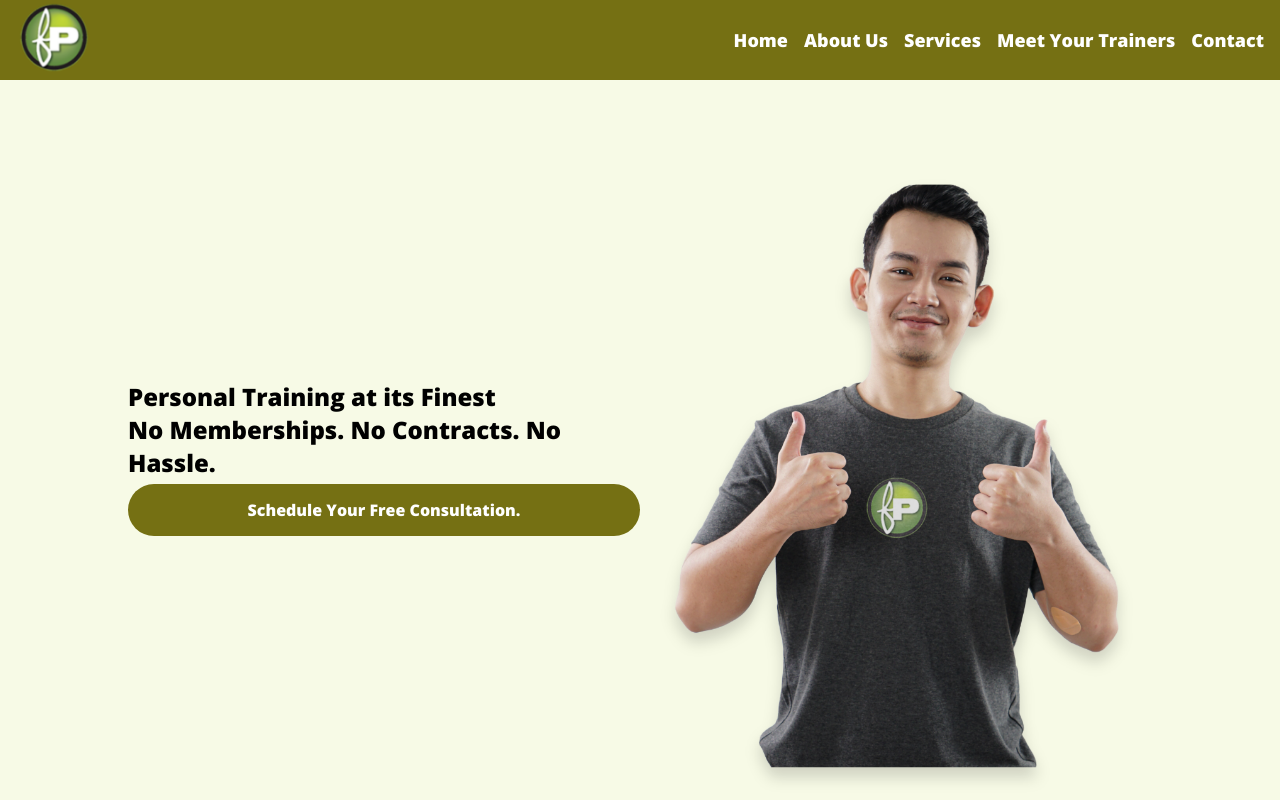
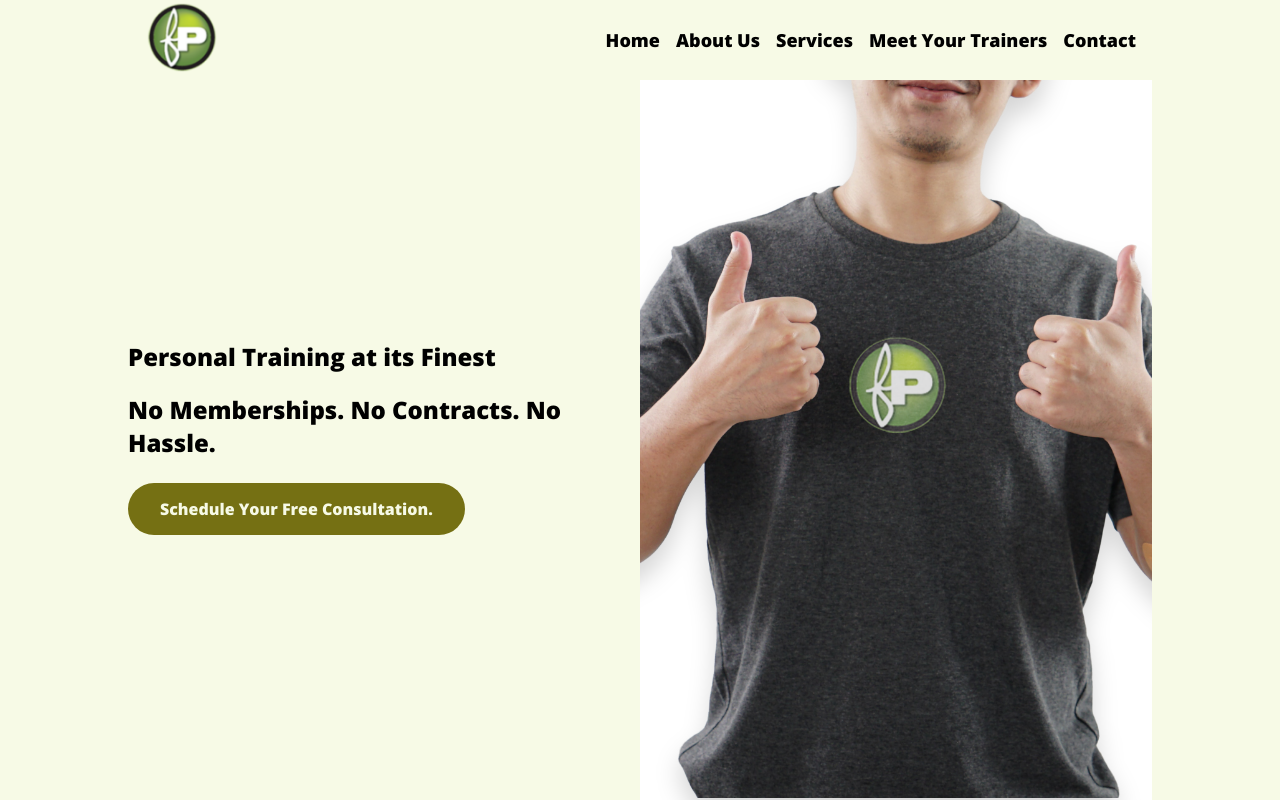
Before and after one commit to Gary-Jaiven/public-fitness-plus-frontend, a Next.js app: page / in a window 1280 px wide. Shown: the top 800 px of the page. Built offline with nearby package versions, Linux system fonts and the light colour scheme.

Commit message:
updated hero and made header conditional

```diff
--- a/components/Hero.js
+++ b/components/Hero.js
@@ -1,29 +1,27 @@
-import styles from '../styles/Hero.module.css'
+import styles from '../styles/Hero2.module.css'
 import Image from 'next/image'
 
 export default function Hero() {
   return (
-    <>
       <section className={styles.hero_container}>
-        <div className={styles.hero_centered_columns}>
-          <div className={styles.hero_text_container}>
-            <div className={styles.hero_text_content}>
+        <div className={styles.hero_content}>
+            <div className={styles.hero_copy}>
+              <div>
                 <h1 className={styles.title}>Personal Training at its Finest</h1>
                 <h1 className={styles.subtitle}>No Memberships. No Contracts. No Hassle.</h1>
                 <button className={styles.hero_button}>Schedule Your Free Consultation.</button>
               </div>
             </div>
             <div className={styles.hero_image_container}>
-            <Image src="/fitnes-plus-hero.png"
+              {/* <Image src="/fitnes-plus-hero.png"
                 width="814"
                 height="999"
                 alt="Fitness Plus"
+                className={styles.hero_image}
                 layout="responsive"
-              className={styles.heroImg}
-            />
+              />  */}
             </div>
         </div>
       </section>
-    </>
   )
 }
--- a/components/Navbar.js
+++ b/components/Navbar.js
@@ -1,12 +1,19 @@
 import Link from 'next/link'
 import Image from 'next/image'
 import styles from '../styles/Header.module.css'
+import { useRouter } from 'next/router'
 
 
 export default function Navbar(){
+    const router = useRouter()
 
-
-    return <nav className={styles.nav}>
+    return <nav
+        className={styles.nav}
+        style={{
+            backgroundColor: router.pathname === '/' ? '#F7FAE6' : '#757013',
+            color: router.pathname === '/' ? 'black' : 'white'
+        }}
+    >
         <Link href = "/" className="siteLogo"><a><Image src={"/fitnessPlusCircleLogo-web.png"} alt="Fitness Plus Logo" width={75} height={75}/></a></Link>
         <ul>
             <li>
--- a/components/header.js
+++ b/components/header.js
@@ -1,9 +1,20 @@
 import Navbar from './Navbar'
+import styles from '../styles/Header.module.css'
+import { useRouter } from 'next/router'
+
 
 export default function Navigation() {
+  const router = useRouter()
+
   return (
-    <>
+    <div
+    className={
+      styles.header
+    }
+    style={{
+      backgroundColor: router.pathname === '/' ? '#F7FAE6' : '#757013'
+    }}>
       <Navbar />
-    </>
+    </div>
   )
 }
--- a/styles/Header.module.css
+++ b/styles/Header.module.css
@@ -1,3 +1,8 @@
+.header {
+  display: grid;
+  justify-content: center;
+}
+
 .nav {
     color: white;
     display: flex;
@@ -5,7 +10,7 @@
     align-items: center;
     gap: 2rem;
     padding: 1rem;
-    width: 100vw;
+    width: 80vw;
     top:0;
     height: 10vh;
     font-family: Open Sans;
--- a/styles/Hero.module.css
+++ b/styles/Hero.module.css
@@ -14,18 +14,18 @@
 
   .hero_text_container {
     display: grid;
-    align-items: center;
+    align-content: center;
     justify-content: center;
   }
 
   .hero_text_content {
     display: grid;
-    justify-content: end;
-    height: 15vh;
+    /* justify-content: end; */
+    /* height: 15vh; */
   }
 
-  .hero_text_content h1 {
-    margin: 0px;
+  .hero_text_content .title {
+    font-size: 3rem;
   }
 
   .hero_image_container {
--- /dev/null
+++ b/styles/Hero2.module.css
@@ -0,0 +1,46 @@
+.hero_container {
+    display: grid;
+    grid-template-columns: 1fr;
+    justify-items: center;
+    height: 90vh;
+    background-color: #F7FAE6;
+}
+
+.hero_content {
+    display: grid;
+    grid-template-columns: repeat(2, 1fr);
+    width: 80vw;
+}
+
+.hero_copy {
+    display:grid;
+    align-items: center;
+}
+
+.hero_image_container {
+    display: grid;
+    height: 100%;
+    background-image: url('/fitness-plus-hero-no-margin.png');
+    background-repeat: no-repeat;
+    background-position: bottom;
+    background-size: auto;
+}
+
+.hero_button {
+    background-color: #757013; /* Green */
+    border: none;
+    border-radius: 50px;
+    color: #F7FAE6;
+    padding: 15px 32px;
+    text-align: center;
+    text-decoration: none;
+    display: inline-block;
+    font-size: 1rem;
+    margin: 5px 0px;
+    font-family: Open Sans;
+  }
+
+
+.title {
+    margin: 0px;
+}
```
Also changed, not shown: public/fitness-plus-hero-no-margin.png (added). Lines whose indentation alone changed are shown as unchanged.
